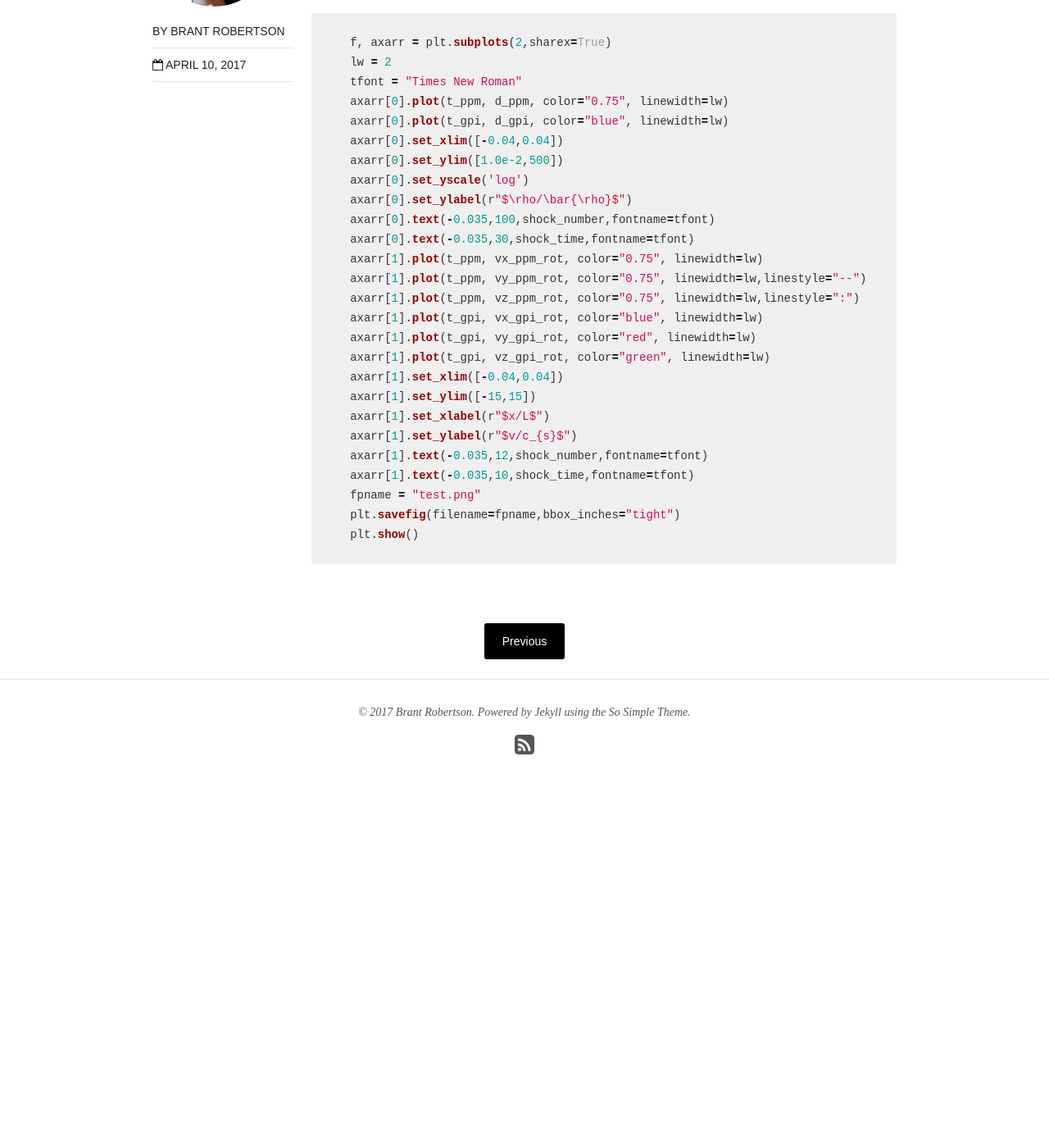
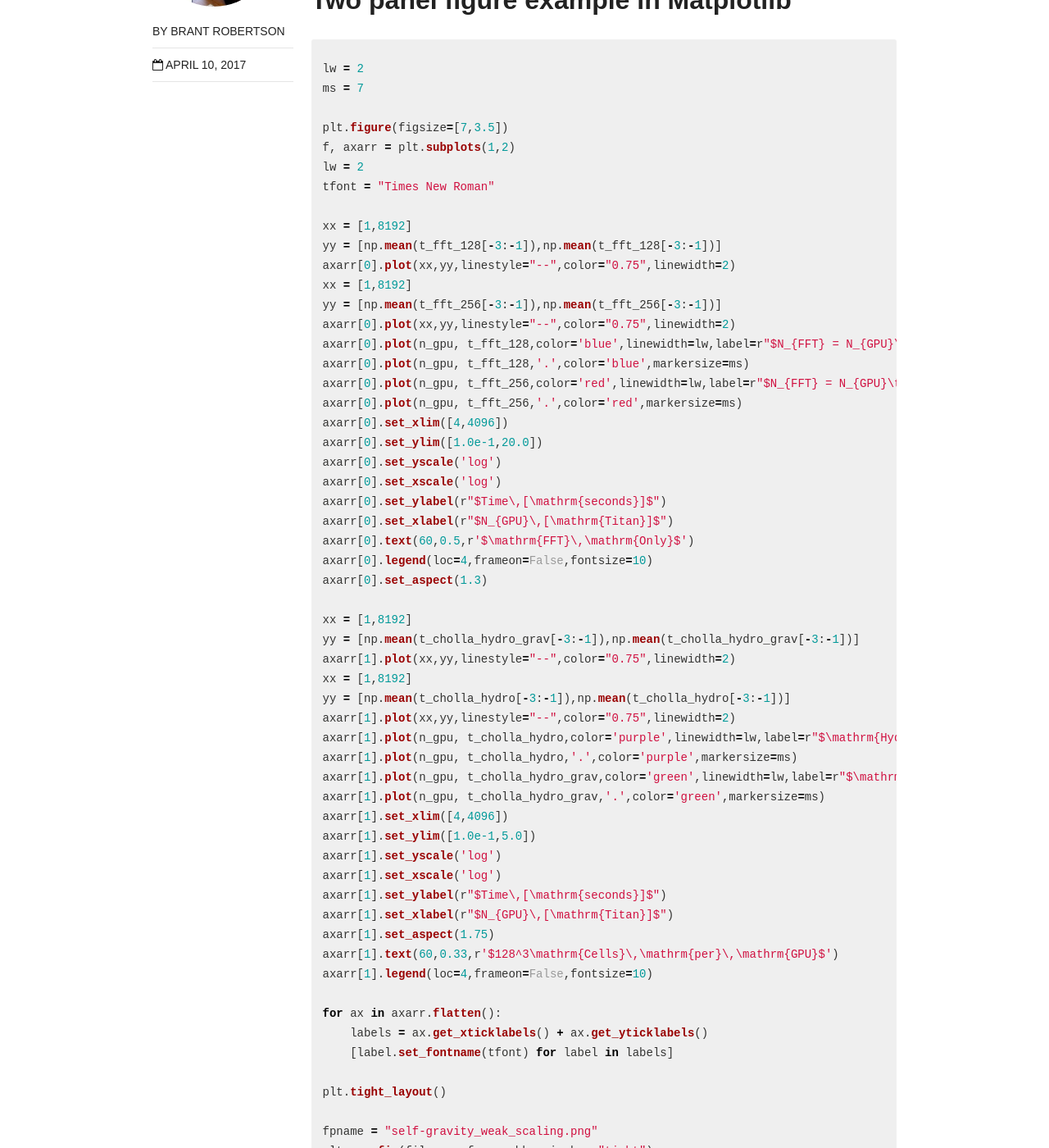
Before and after one commit to brantr/brantr.github.io, a Jekyll site: the page built from _posts/blog/2017-04-10-example-two-panel-figure.md, in a window 1280 px wide and 1400 px high, scrolled down 786 px. Shown: the whole window at 82% size. Built offline with Jekyll 4.4.1, drawn with Linux system fonts in a browser that asks for light colours; nearby versions of some CDN libraries; before the commit the page ends 1806 px from its top, so only the background shows below that.

```diff
--- a/_posts/blog/2017-04-10-example-two-panel-figure.md
+++ b/_posts/blog/2017-04-10-example-two-panel-figure.md
@@ -12,30 +12,66 @@
 ## Two panel figure example in Matplotlib
 
 {% highlight python %}
-    f, axarr = plt.subplots(2,sharex=True)
-    lw = 2
-    tfont = "Times New Roman"
-    axarr[0].plot(t_ppm, d_ppm, color="0.75", linewidth=lw)
-    axarr[0].plot(t_gpi, d_gpi, color="blue", linewidth=lw)
-    axarr[0].set_xlim([-0.04,0.04])
-    axarr[0].set_ylim([1.0e-2,500])
-    axarr[0].set_yscale('log')
-    axarr[0].set_ylabel(r"$\rho/\bar{\rho}$")
-    axarr[0].text(-0.035,100,shock_number,fontname=tfont)
-    axarr[0].text(-0.035,30,shock_time,fontname=tfont)
-    axarr[1].plot(t_ppm, vx_ppm_rot, color="0.75", linewidth=lw)
-    axarr[1].plot(t_ppm, vy_ppm_rot, color="0.75", linewidth=lw,linestyle="--")
-    axarr[1].plot(t_ppm, vz_ppm_rot, color="0.75", linewidth=lw,linestyle=":")
-    axarr[1].plot(t_gpi, vx_gpi_rot, color="blue", linewidth=lw)
-    axarr[1].plot(t_gpi, vy_gpi_rot, color="red", linewidth=lw)
-    axarr[1].plot(t_gpi, vz_gpi_rot, color="green", linewidth=lw)
-    axarr[1].set_xlim([-0.04,0.04])
-    axarr[1].set_ylim([-15,15])
-    axarr[1].set_xlabel(r"$x/L$")
-    axarr[1].set_ylabel(r"$v/c_{s}$")
-    axarr[1].text(-0.035,12,shock_number,fontname=tfont)
-    axarr[1].text(-0.035,10,shock_time,fontname=tfont)
-    fpname = "test.png"
-    plt.savefig(filename=fpname,bbox_inches="tight")
-    plt.show()
+lw = 2
+ms = 7
+
+plt.figure(figsize=[7,3.5])
+f, axarr = plt.subplots(1,2)
+lw = 2
+tfont = "Times New Roman"
+
+xx = [1,8192]
+yy = [np.mean(t_fft_128[-3:-1]),np.mean(t_fft_128[-3:-1])]
+axarr[0].plot(xx,yy,linestyle="--",color="0.75",linewidth=2)
+xx = [1,8192]
+yy = [np.mean(t_fft_256[-3:-1]),np.mean(t_fft_256[-3:-1])]
+axarr[0].plot(xx,yy,linestyle="--",color="0.75",linewidth=2)
+axarr[0].plot(n_gpu, t_fft_128,color='blue',linewidth=lw,label=r"$N_{FFT} = N_{GPU}\times 128^3$")
+axarr[0].plot(n_gpu, t_fft_128,'.',color='blue',markersize=ms)
+axarr[0].plot(n_gpu, t_fft_256,color='red',linewidth=lw,label=r"$N_{FFT} = N_{GPU}\times 256^3$")
+axarr[0].plot(n_gpu, t_fft_256,'.',color='red',markersize=ms)
+axarr[0].set_xlim([4,4096])
+axarr[0].set_ylim([1.0e-1,20.0])
+axarr[0].set_yscale('log')
+axarr[0].set_xscale('log')
+axarr[0].set_ylabel(r"$Time\,[\mathrm{seconds}]$")
+axarr[0].set_xlabel(r"$N_{GPU}\,[\mathrm{Titan}]$")
+axarr[0].text(60,0.5,r'$\mathrm{FFT}\,\mathrm{Only}$')
+axarr[0].legend(loc=4,frameon=False,fontsize=10)
+axarr[0].set_aspect(1.3)
+
+xx = [1,8192]
+yy = [np.mean(t_cholla_hydro_grav[-3:-1]),np.mean(t_cholla_hydro_grav[-3:-1])]
+axarr[1].plot(xx,yy,linestyle="--",color="0.75",linewidth=2)
+xx = [1,8192]
+yy = [np.mean(t_cholla_hydro[-3:-1]),np.mean(t_cholla_hydro[-3:-1])]
+axarr[1].plot(xx,yy,linestyle="--",color="0.75",linewidth=2)
+axarr[1].plot(n_gpu, t_cholla_hydro,color='purple',linewidth=lw,label=r"$\mathrm{Hydro}\,\mathrm{Only}$")
+axarr[1].plot(n_gpu, t_cholla_hydro,'.',color='purple',markersize=ms)
+axarr[1].plot(n_gpu, t_cholla_hydro_grav,color='green',linewidth=lw,label=r"$\mathrm{Hydro}\,+\,\mathrm{Gravity}$")
+axarr[1].plot(n_gpu, t_cholla_hydro_grav,'.',color='green',markersize=ms)
+axarr[1].set_xlim([4,4096])
+axarr[1].set_ylim([1.0e-1,5.0])
+axarr[1].set_yscale('log')
+axarr[1].set_xscale('log')
+axarr[1].set_ylabel(r"$Time\,[\mathrm{seconds}]$")
+axarr[1].set_xlabel(r"$N_{GPU}\,[\mathrm{Titan}]$")
+axarr[1].set_aspect(1.75)
+axarr[1].text(60,0.33,r'$128^3\mathrm{Cells}\,\mathrm{per}\,\mathrm{GPU}$')
+axarr[1].legend(loc=4,frameon=False,fontsize=10)
+
+for ax in axarr.flatten():
+    labels = ax.get_xticklabels() + ax.get_yticklabels()
+    [label.set_fontname(tfont) for label in labels]
+
+plt.tight_layout()
+
+fpname = "self-gravity_weak_scaling.png"
+plt.savefig(filename=fpname,bbox_inches="tight")
+plt.show()
 {% endhighlight %}
+
+
+## Result
+
+![self-gravity_weak_scaling.png]({{site.url}}/images.self-gravity_weak_scaling.png)
```
Also changed, not shown: images/self-gravity_weak_scaling.png (added).
